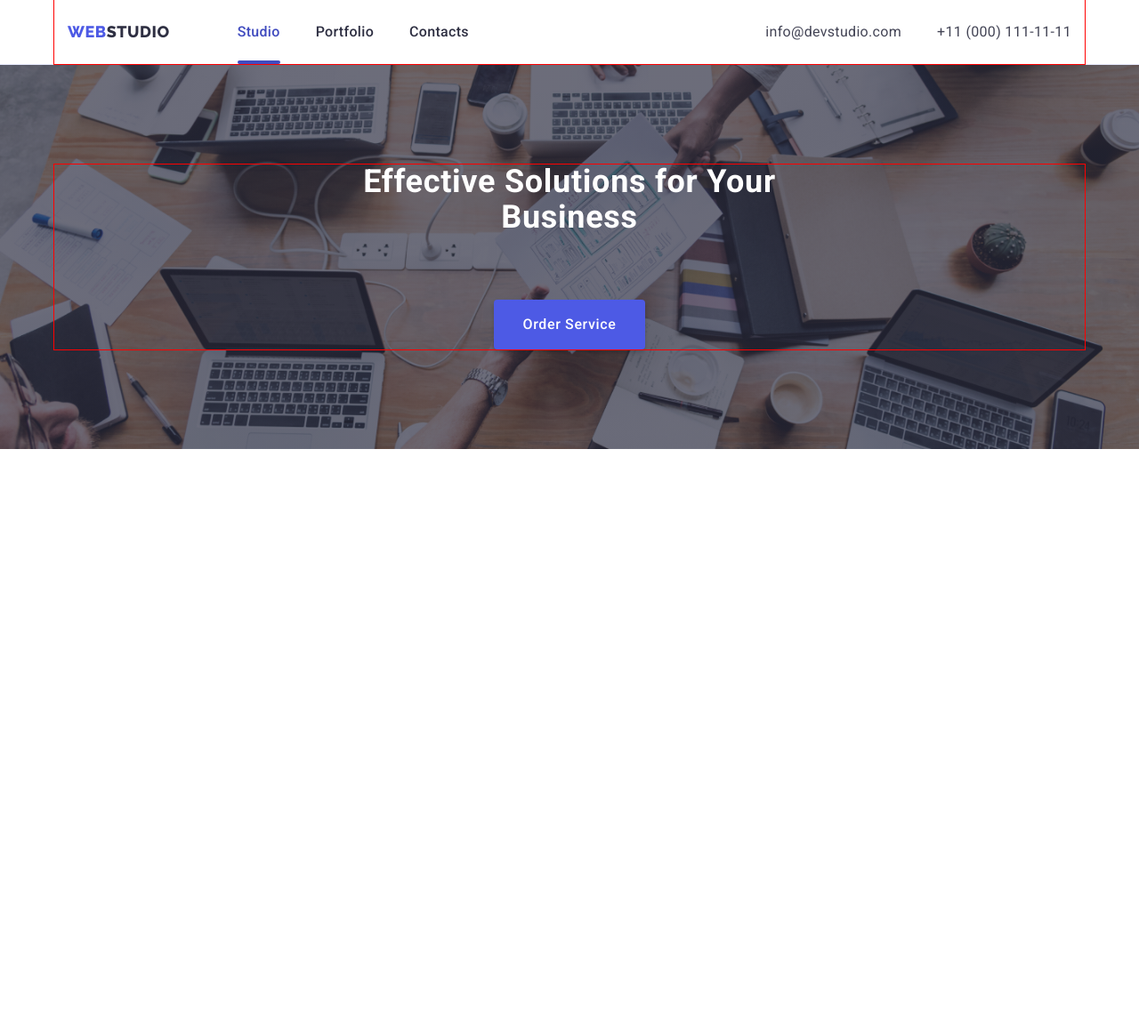
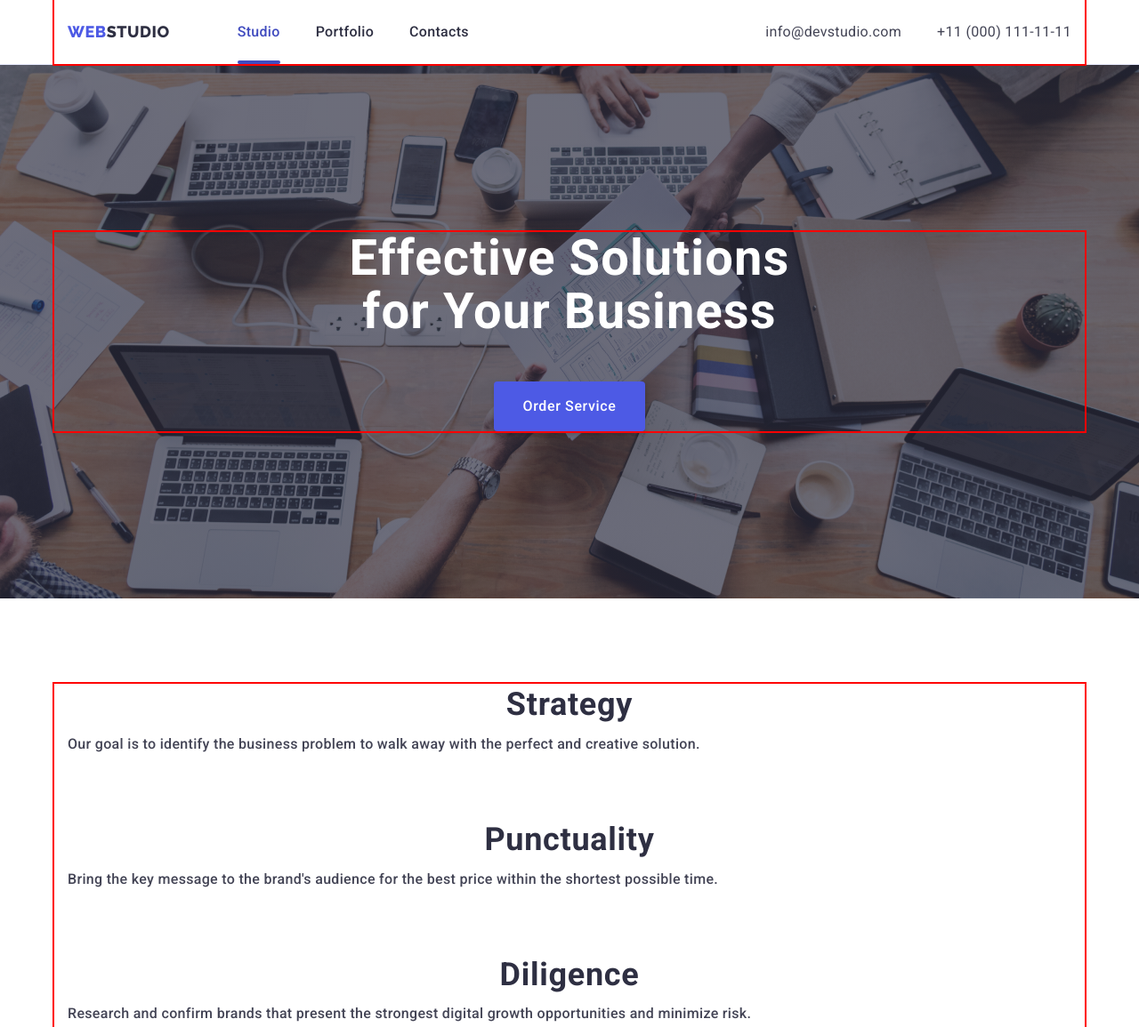
Before and after one commit to oleksandrmorgun/goit-markup-hw-07, a plain HTML site: page index.html in a window 1280 px wide. Shown: the top 1155 px of the page at 89% size. Before the commit the page ends 800 px from the top, so only its background shows below. Drawn offline with nearby package versions, Linux system fonts and the light colour scheme.

Commit message:
second-section-mobile

```diff
--- a/css/styles.css
+++ b/css/styles.css
@@ -74,7 +74,7 @@ button {
   max-width: 428px;
   padding: 0 15px;
   margin: 0 auto;
-  outline: 1px solid red;
+  outline: 2px solid red;
 }
 
 /* TABLET */
@@ -313,10 +313,32 @@ button {
   background-color: var(--accent-color);
 }
 
+@media screen and (min-width: 768px) {
+  .hero-title {
+    font-size: 56px;
+    line-height: 1.07;
+    text-align: center;
+    letter-spacing: 0.02em;
+    margin: 0 auto 36px;
+  }
+}
+
+@media screen and (min-width: 1158px) {
+  .hero-title {
+    margin: 0 auto 48px;
+  }
+
+  .hero {
+    padding: 188px 0;
+  }
+}
+
 /* ========== SECTION TWO ========== */
 
 .our-actions {
-  padding: 120px 0;
+  /* padding: 120px 0; */
+
+  padding: 96px 0;
 }
 
 .our-actions-title {
@@ -327,16 +349,20 @@ button {
 }
 
 .our-actions-list {
-  display: flex;
+  /* display: flex; */
   gap: 24px;
+
+  flex-direction: column;
 }
 
 .our-actions-item {
-  width: calc((100% - 72px) / 4);
+  /* width: calc((100% - 72px) / 4); */
+
+  margin-bottom: 72px;
 }
 
 .our-actions-container {
-  display: flex;
+  /* display: flex; */
   justify-content: center;
   align-items: center;
   width: 264px;
@@ -344,23 +370,36 @@ button {
   background-color: var(--cloud-color);
   margin-bottom: 8px;
   border-radius: 4px;
+
+  display: none;
 }
 
 .our-actions-subtitle {
-  font-weight: 500;
+  /* font-weight: 500;
   font-size: 20px;
-  line-height: 1.2;
+  line-height: 1.2; */
   letter-spacing: 0.02em;
   color: var(--secondary-text-color);
   margin-bottom: 8px;
+
+  display: flex;
+  flex-direction: column;
+  align-items: center;
+  font-weight: 700;
+  font-size: 36px;
+  line-height: 1.33;
+
+
 }
 
 .our-actions-description {
   font-size: 16px;
-  font-weight: 400;
+  /* font-weight: 400; */
   line-height: 1.5;
   letter-spacing: 0.02em;
   color: var(--main-text-color);
+
+  font-weight: 500;
 }
 
 /* ========== SECTION THREE ========== */
--- a/index.html
+++ b/index.html
@@ -82,7 +82,7 @@
 
       <!-- ========== SECTION TWO ========== -->
 
-      <!-- <section class="our-actions">
+      <section class="our-actions">
         <div class="container">
           <h2 hidden class="our-actions-title">Our actions</h2>
           <ul class="our-actions-list list">
@@ -136,7 +136,7 @@
             </li>
           </ul>
         </div>
-      </section> -->
+      </section>
 
       <!-- ========== SECTION THREE ========== -->
 
```
